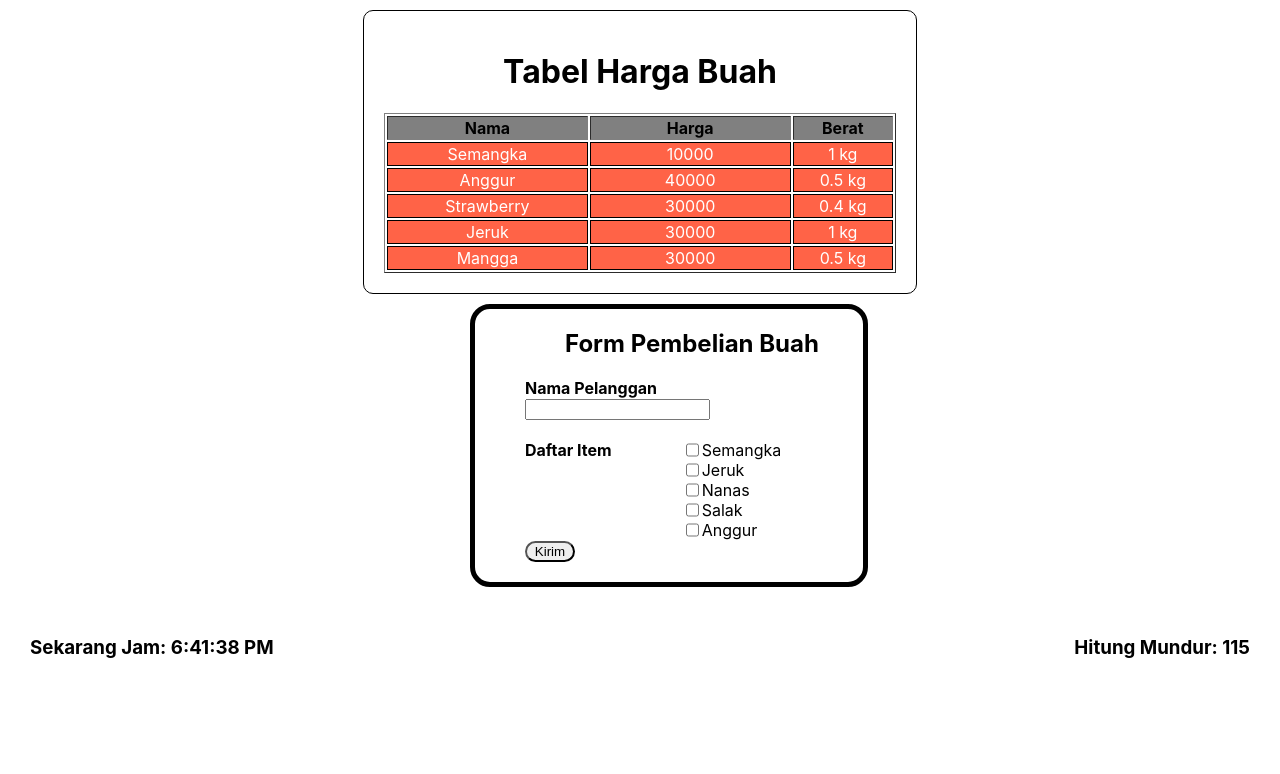
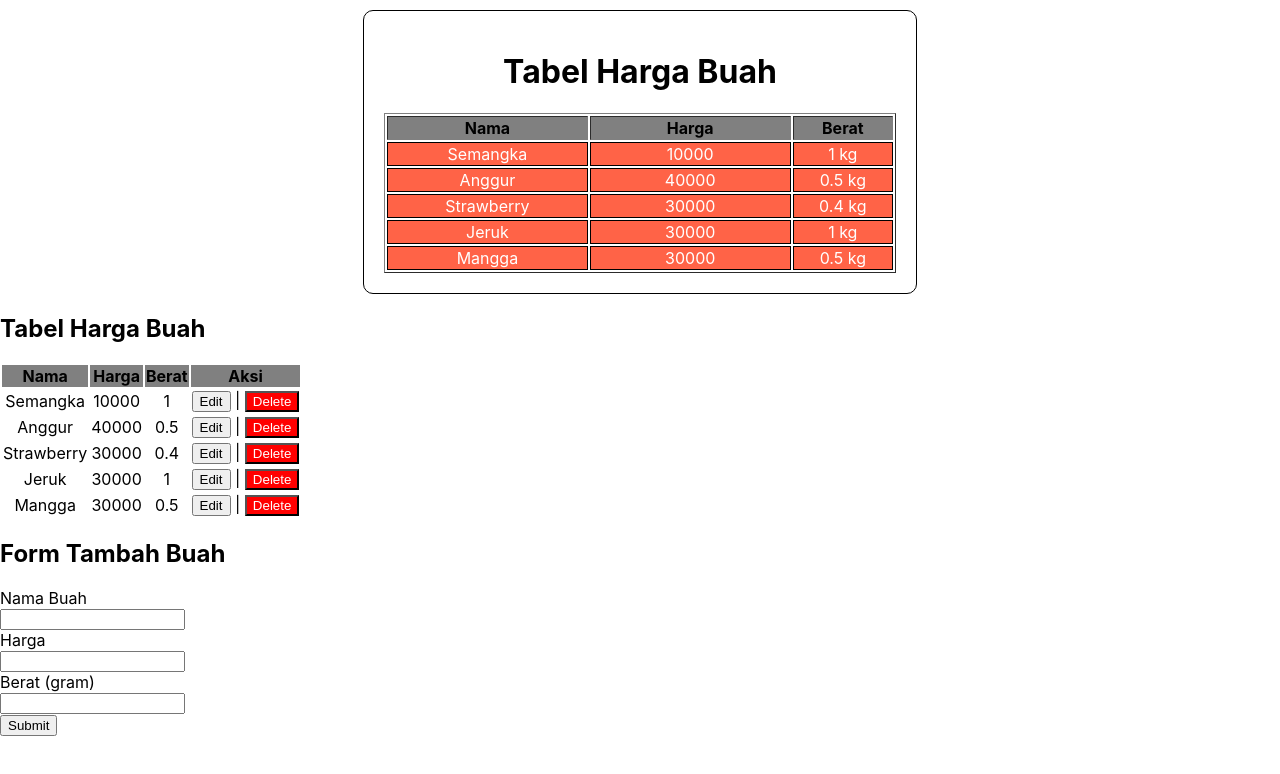
Before and after one commit to naufalhafizhul/sanbercode-reactjs-batch18-part2, a React (Create React App) app in the folder my-app/: page / in a window 1280 px wide. Shown: the top 774 px of the page. Built offline with nearby package versions, Linux system fonts and the light colour scheme.

Commit message:
Tugas 12

```diff
--- a/my-app/src/App.js
+++ b/my-app/src/App.js
@@ -4,13 +4,15 @@ import './App.css';
 import Form from './Tugas-9/tugas9';
 import Tampil from './Tugas-10/tugas10';
 import Timer from './Tugas-11/tugas11';
+import TabelBuah from './Tugas-12/tugas12';
 
 function App() {
   return (
     <div className ="App">
       <Tampil/>
-      <Form/>
-      <Timer/>
+      {/* <Form/> */}
+      {/* <Timer/> */}
+      <TabelBuah/>
     </div>
   );
 }
--- /dev/null
+++ b/my-app/src/Tugas-12/tugas12.js
@@ -0,0 +1,159 @@
+import React, {Component} from 'react';
+
+class TabelBuah extends Component{
+    constructor(props){
+        super(props)
+        this.state={
+            index: -1,
+            inputName:"",
+            inputPrice:"",
+            inputWeight:"",
+            buah: [
+                {nama: "Semangka", harga: 10000, berat: 1000},
+                {nama: "Anggur", harga: 40000, berat: 500},
+                {nama: "Strawberry", harga: 30000, berat: 400},
+                {nama: "Jeruk", harga: 30000, berat: 1000},
+                {nama: "Mangga", harga: 30000, berat: 500}
+            ]
+        }
+        this.HandleChangeName  = this.HandleChangeName.bind(this)
+        this.HandleChangePrice = this.HandleChangePrice.bind(this)
+        this.HandleChangeWeight = this.HandleChangeWeight.bind(this)
+        this.HandleSubmit = this.HandleSubmit.bind(this)
+        this.HandleEdit = this.HandleEdit.bind(this)
+        this.HandleRemove = this.HandleRemove.bind(this)
+    }
+
+    HandleChangeName(event){
+        this.setState({
+            inputName: event.target.value
+        })
+    }
+
+    HandleChangePrice(event){
+        this.setState({
+            inputPrice: event.target.value
+        })
+    }
+
+    HandleChangeWeight(event){
+        this.setState({
+            inputWeight: event.target.value
+        })
+    }
+
+    HandleSubmit(event){
+
+        let index = this.state.index
+        let name = this.state.inputName;
+        let price = this.state.inputPrice;
+        let weight = this.state.inputWeight;
+
+        if(index === -1){
+            this.setState({
+                buah: [...this.state.buah, {name, price, weight}],
+                inputName: "",
+                inputPrice: "",
+                inputWeight: "",
+                index: -1,
+            })
+        }
+        else{
+            let buah = this.state.buah
+            buah[index].nama = this.state.inputName
+            buah[index].harga = this.state.inputPrice
+            buah[index].berat = this.state.inputWeight
+
+            this.setState({
+                buah: buah,
+                inputName: "",
+                inputPrice: "",
+                inputWeight: "",
+                index: -1,
+            })
+        }
+        event.preventDefault()
+    }
+
+    HandleEdit(event){
+
+        let index = event.target.value
+        let inputName = this.state.buah[index].nama
+        let inputPrice = this.state.buah[index].harga
+        let inputWeight = this.state.buah[index].berat
+        this.setState({
+            index: index,
+            inputName: inputName,
+            inputPrice: inputPrice,
+            inputWeight: inputWeight,
+        })
+    }
+
+    HandleRemove(event){
+        let index = event.target.value
+        this.state.buah.splice(index, 1);
+        this.setState({
+            buah: this.state.buah
+        })
+    }
+
+    render(){
+        return (
+            <>
+                <h2>Tabel Harga Buah</h2>
+                <table>
+                    <thead>
+                        <tr style={{backgroundColor:"gray"}}>
+                            <th>Nama</th>
+                            <th>Harga</th>
+                            <th>Berat</th>
+                            <th>Aksi</th>
+                        </tr>
+                    </thead>
+                    <tbody>
+
+                    {this.state.buah.map( (val, index) =>{
+                        return  <tr key={index} style={{textAlign:"center", border:"2px solid black", backgroundColor:""}}>
+                                    <td>{val.nama}</td>
+                                    <td>{val.harga}</td>
+                                    <td>{val.berat/1000}</td>
+                                    <td><button value={index} onClick={this.HandleEdit}>Edit</button> | <button value={index} onClick={this.HandleRemove} style={{backgroundColor:"red", color:"white"}}>Delete</button></td>
+                                </tr>
+                    })}
+                    </tbody>
+                </table>
+
+                <div id="form">
+                    <form method="post" onSubmit={this.HandleSubmit}>
+                    <h2>Form Tambah Buah</h2>
+                    <div className="form-group">
+                        <label htmlFor="#name">Nama Buah</label>
+                        <div className="input-wrap">
+                        <input type="text" id="name" name="name" value={this.state.inputName} onChange={this.HandleChangeName} required />
+                        </div>
+                    </div>
+                    <div className="form-group">
+                        <label htmlFor="#price">Harga</label>
+                        <div className="input-wrap">
+                        <input type="text" id="price" name="price" value={this.state.inputPrice} onChange={this.HandleChangePrice} required />
+                        </div>
+                    </div>
+                    <div className="form-group">
+                        <label htmlFor="#weight">Berat (gram)</label>
+                        <div className="input-wrap">
+                        <input type="text" id="weight" name="weight" value={this.state.inputWeight} onChange={this.HandleChangeWeight} required />
+                        </div>
+                    </div>
+                    <div className="form-group">
+                        <div className="input-wrap">
+                        <input type="submit" value="Submit" />
+                        </div>
+                    </div>
+                    </form>
+                 </div>
+            </>
+        )
+    }
+}
+
+export default TabelBuah
```
